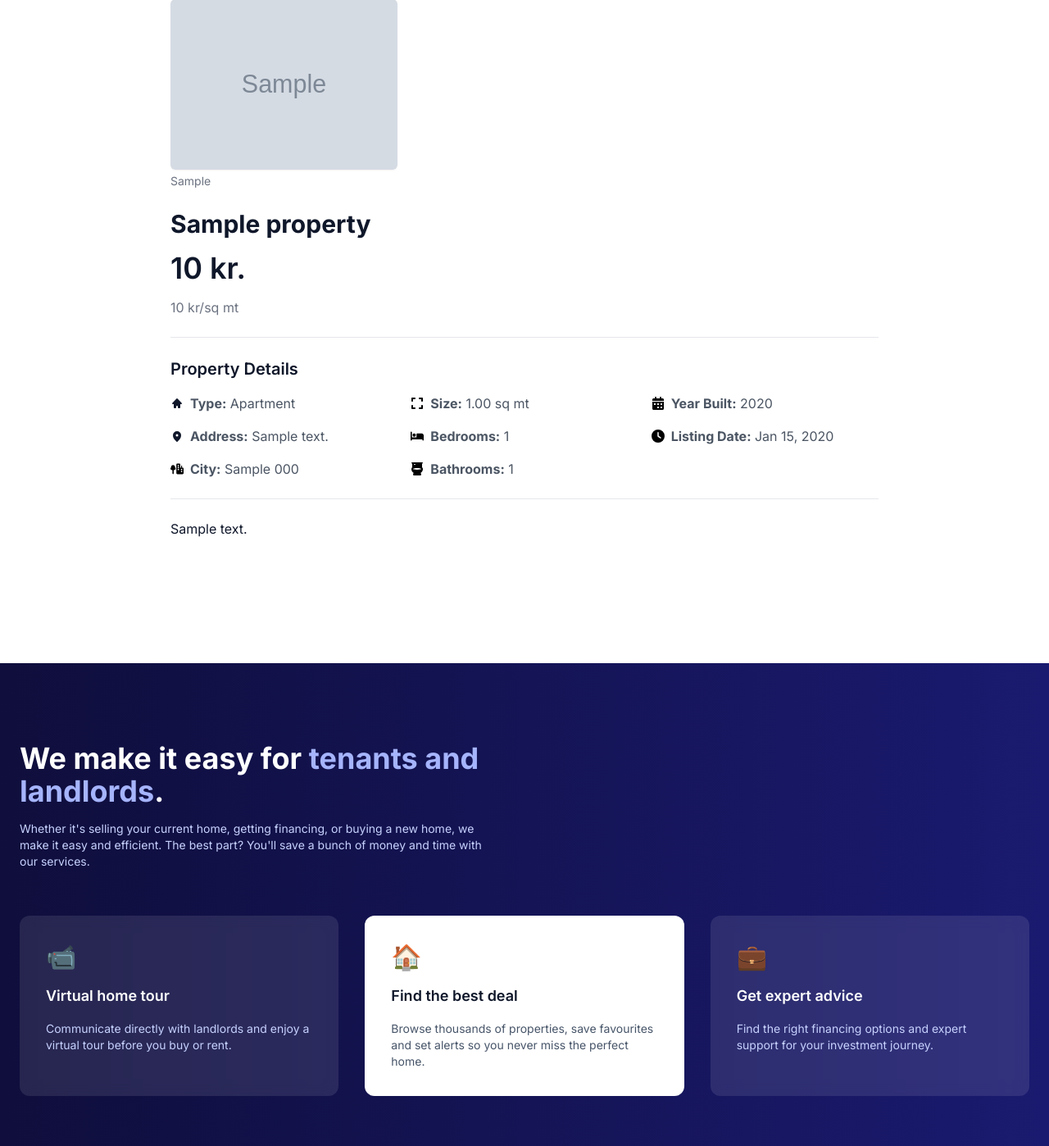
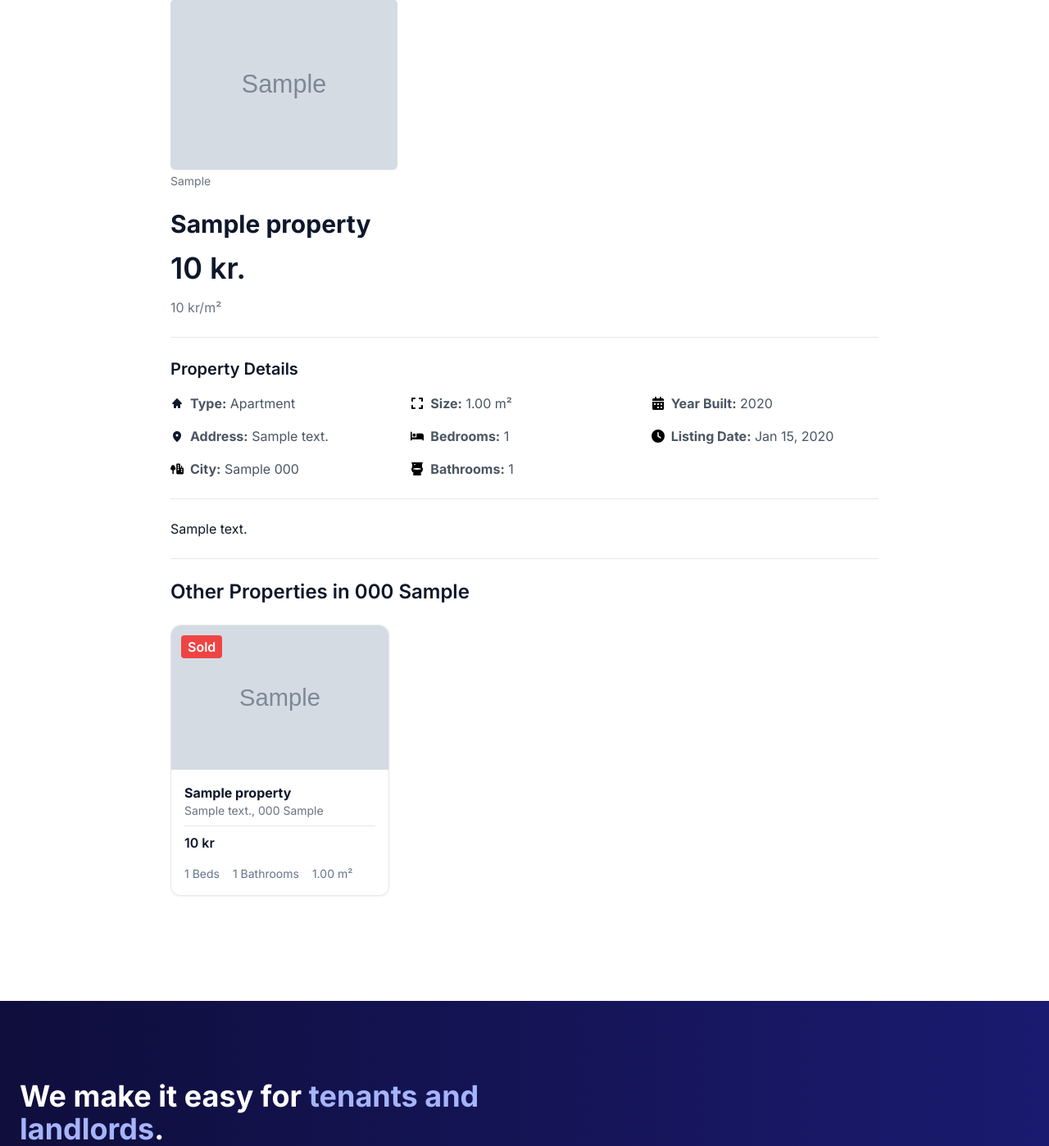
Before and after one commit to oppenheimm/VERKLEGT2, a Django app: template verklegt2/property/templates/property/detail.html in a window 1280 px wide. Shown: the part 821-2219 px from the top of the page at 82% size. Run offline with Django 5.2, Linux system fonts and the light colour scheme; the template is opened without the code that fills it: values that come from a table or form of the project are taken from there, others are empty; tables that the repository leaves empty hold one stand-in row (values such as "Sample post"); grey boxes marked "Sample" are stand-in pictures; some libraries are stand-ins or nearby versions.

Commit message:
add related properties to property details page

```diff
--- a/verklegt2/property/templates/property/detail.html
+++ b/verklegt2/property/templates/property/detail.html
@@ -39,7 +39,7 @@
   {% comment %} Calculate price per square foot using the built-in widthratio tag {% endcomment %}
   {% widthratio property.price property.sqft 1 as price_per_sqft %}
   <h3 class="text-md font-light mb-6 text-gray-500">
-    {{ price_per_sqft|floatformat:"0"|intcomma }} kr/sq mt
+    {{ price_per_sqft|floatformat:"0"|intcomma }} kr/m²
   </h3>
   <hr class="my-6" />
 
@@ -81,7 +81,7 @@
           <svg xmlns="http://www.w3.org/2000/svg" viewBox="0 0 448 512" class="size-4 mr-2">
             <path d="M32 32C14.3 32 0 46.3 0 64l0 96c0 17.7 14.3 32 32 32s32-14.3 32-32l0-64 64 0c17.7 0 32-14.3 32-32s-14.3-32-32-32L32 32zM64 352c0-17.7-14.3-32-32-32s-32 14.3-32 32l0 96c0 17.7 14.3 32 32 32l96 0c17.7 0 32-14.3 32-32s-14.3-32-32-32l-64 0 0-64zM320 32c-17.7 0-32 14.3-32 32s14.3 32 32 32l64 0 0 64c0 17.7 14.3 32 32 32s32-14.3 32-32l0-96c0-17.7-14.3-32-32-32l-96 0zM448 352c0-17.7-14.3-32-32-32s-32 14.3-32 32l0 64-64 0c-17.7 0-32 14.3-32 32s14.3 32 32 32l96 0c17.7 0 32-14.3 32-32l0-96z"/>
           </svg>
-          <p class="text-gray-600"><strong>Size:</strong> {{ property.sqft }} sq mt</p>
+          <p class="text-gray-600"><strong>Size:</strong> {{ property.sqft }} m²</p>
         </div>
 
         <div class="flex items-center">
@@ -148,6 +148,45 @@
       </button>
     </form>
   {% endif %}
-
+  <hr class="my-6" />
+  {% if related_properties %}
+    <h2 class="my-6 text-2xl font-semibold">Other Properties in {{ property.zip_code }} {{ property.city }}</h2>
+    <div class="grid gap-8 sm:grid-cols-2 lg:grid-cols-3">
+      {% for property in related_properties %}
+      <a
+        href="{% url 'property:detail' property.id %}"
+        class="relative bg-white rounded-xl border shadow-sm hover:shadow-lg hover:-translate-y-1 transition"
+      >
+        {% if property.is_sold %}
+          <span
+            class="absolute top-3 left-3 bg-red-500 text-white text-md font-semibold px-2 py-0.5 rounded"
+            >Sold</span
+          >
+        {% endif %}
+        <img
+          src="{{ property.main_image.url }}"
+          alt="{{ property.title }}"
+          class="h-44 w-full object-cover rounded-t-xl"
+        />
+        <div class="p-4">
+          <h3 class="font-bold">{{ property.title }}</h3>
+          <h2 class="text-sm font-light mb-2 text-gray-500">
+            {{ property.address }}, {{ property.zip_code }} {{ property.city }}
+          </h2>
+          <hr class="my-2" />
+          <p class="font-semibold mb-4">{{ property.price|floatformat:"0"|intcomma }} kr</p>
+          <div class="flex flex-wrap gap-4 text-sm text-slate-500">
+            <span>{{ property.bedrooms }} Beds</span>
+            <span>{{ property.bathrooms }} Bathrooms</span>
+            <span>{{ property.sqft }} m²</span>
+          </div>
+        </div>
+      </a>
+        {% empty %}
+          <p>No properties found.</p>
+        {% endfor %}
+      </div>
+    </div>
+  {% endif %}
 </div>
 {% endblock %}
```
Also changed, not shown: verklegt2/property/views.py (+16 -2 lines).
